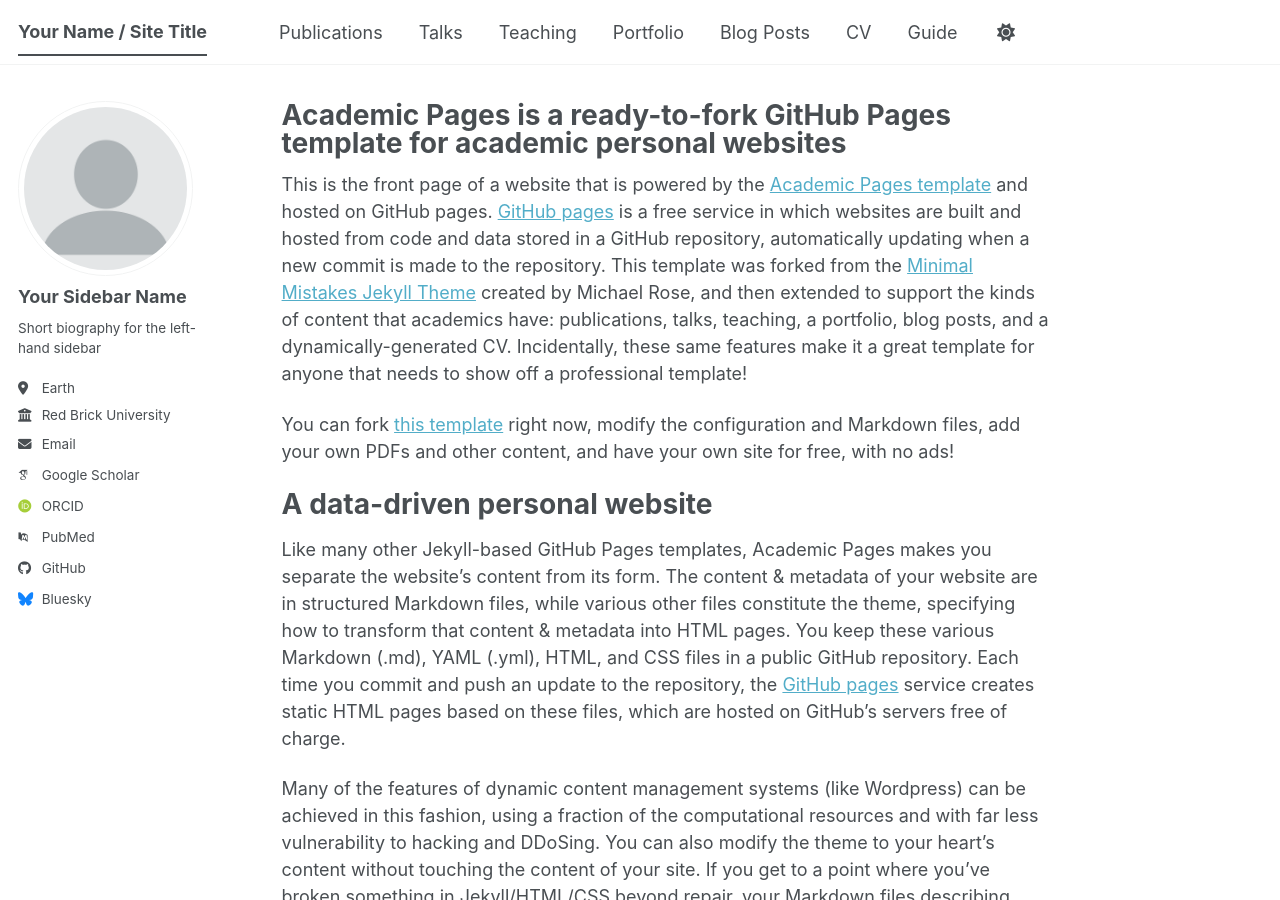
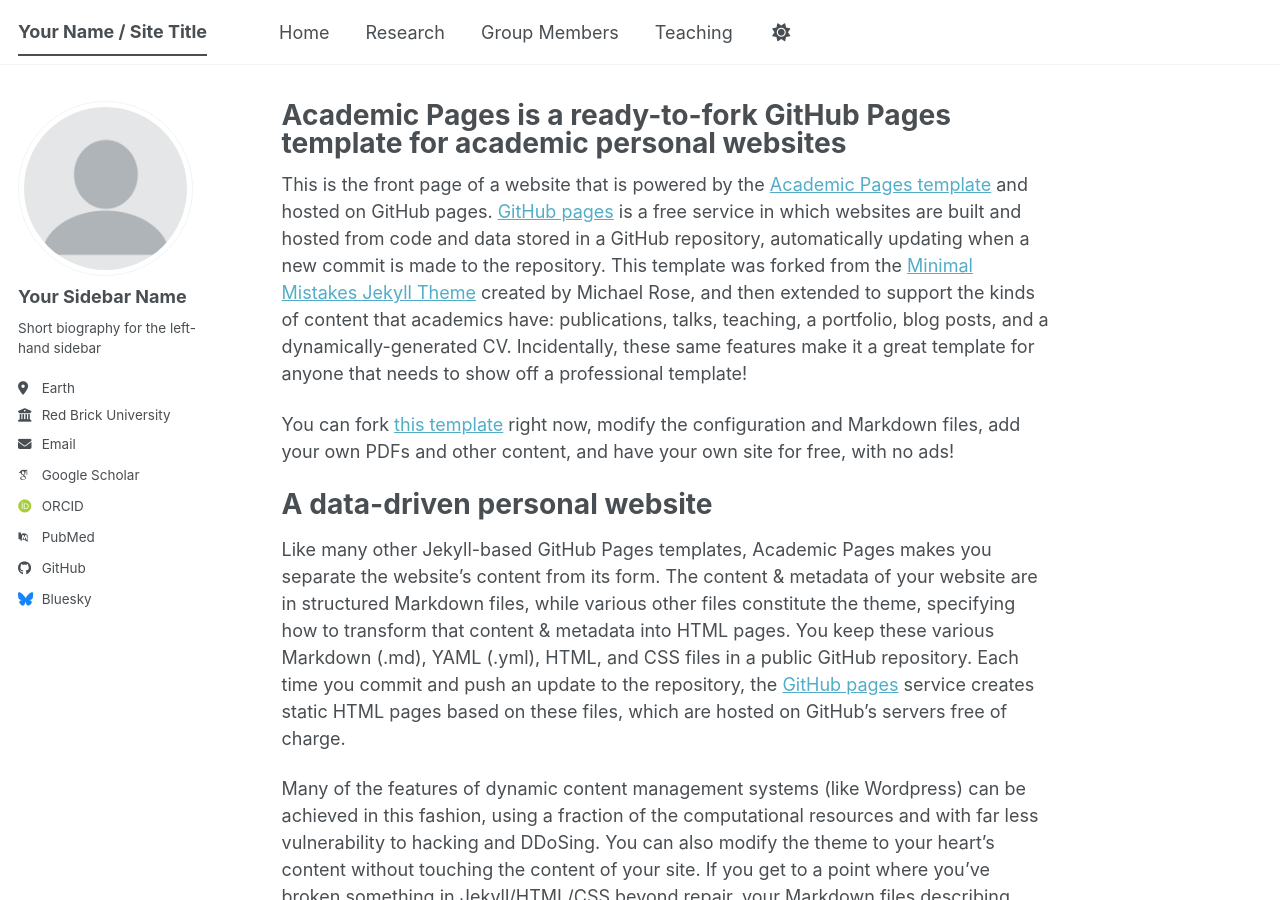
Before and after one commit to doby123/doby123.github.io, a Jekyll site: the page built from _pages/about.md, in a window 1280 px wide and 900 px high. Built offline with Jekyll 4.4.1, drawn with Linux system fonts in a browser that asks for light colours; some web fonts are replaced; a script bundle is joined from its source files by our own code; library files that are not in the unit come from our copies.

Commit message:
Update navigation structure in navigation.yml
Removed and updated navigation items in the YAML file.

```diff
--- a/_data/navigation.yml
+++ b/_data/navigation.yml
@@ -8,26 +8,14 @@
 #      Markdown formatted page while the second is generated using JSON.
 
 main:
-  - title: "Publications"
-    url: /publications/
+  - title: "Home"
+    url: /home/
 
-  - title: "Talks"
-    url: /talks/
+  - title: "Research"
+    url: /research/
+
+  - title: "Group Members"
+    url: /groupmembers/
 
   - title: "Teaching"
     url: /teaching/
-
-  - title: "Portfolio"
-    url: /portfolio/
-
-  - title: "Blog Posts"
-    url: /year-archive/
-
-  - title: "CV"
-    url: /cv/
-
-  # - title: "CV"
-  #   url: /cv-json/
-
-  - title: "Guide"
-    url: /markdown/
```
